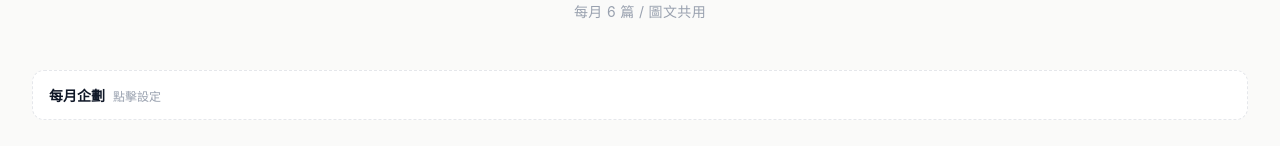
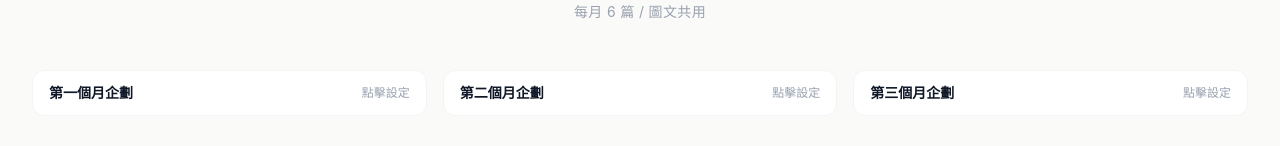
Before and after one commit to she5011077/mrs-thai-thai, a Next.js app: page / in a window 1280 px wide. Shown: the part 500-646 px from the top of the page. Built offline with nearby package versions, Linux system fonts and the light colour scheme; no server answers; the database is empty.

Commit message:
feat: IG/FB 企劃改為3個月，支援上傳Word檔+網址連結

```diff
--- a/src/components/Dashboard.tsx
+++ b/src/components/Dashboard.tsx
@@ -8,6 +8,7 @@ import DocCard from './DocCard';
 import IgFbCard from './IgFbCard';
 import IgFbEditModal from './IgFbEditModal';
 import ReferenceSection from './ReferenceSection';
+import PlanCard from './PlanCard';
 
 interface DashboardProps {
   initialPosts: Post[];
@@ -127,8 +128,31 @@ export default function Dashboard({ initialPosts, initialIgFbPosts, initialRefs,
             <p className="text-xs sm:text-sm text-gray-400 tracking-wide">每月 6 篇 / 圖文共用</p>
           </header>
 
-          <div className="mb-6 sm:mb-8">
-            <DocCard label="每月企劃" settingKey="ig_fb_plan_doc_url" initialUrl={settings.ig_fb_plan_doc_url || ''} />
+          <div className="grid grid-cols-1 sm:grid-cols-3 gap-3 sm:gap-4 mb-6 sm:mb-8">
+            <PlanCard
+              label="第一個月企劃"
+              linkKey="ig_fb_plan_m1_link"
+              fileKey="ig_fb_plan_m1_file"
+              initialLink={settings.ig_fb_plan_m1_link || ''}
+              initialFile={settings.ig_fb_plan_m1_file || ''}
+              initialFileName={settings.ig_fb_plan_m1_file_name || ''}
+            />
+            <PlanCard
+              label="第二個月企劃"
+              linkKey="ig_fb_plan_m2_link"
+              fileKey="ig_fb_plan_m2_file"
+              initialLink={settings.ig_fb_plan_m2_link || ''}
+              initialFile={settings.ig_fb_plan_m2_file || ''}
+              initialFileName={settings.ig_fb_plan_m2_file_name || ''}
+            />
+            <PlanCard
+              label="第三個月企劃"
+              linkKey="ig_fb_plan_m3_link"
+              fileKey="ig_fb_plan_m3_file"
+              initialLink={settings.ig_fb_plan_m3_link || ''}
+              initialFile={settings.ig_fb_plan_m3_file || ''}
+              initialFileName={settings.ig_fb_plan_m3_file_name || ''}
+            />
           </div>
 
           <div className="grid grid-cols-2 sm:grid-cols-3 gap-3 sm:gap-4">
--- /dev/null
+++ b/src/components/PlanCard.tsx
@@ -0,0 +1,198 @@
+'use client';
+
+import { useState, useRef } from 'react';
+
+interface PlanCardProps {
+  label: string;
+  linkKey: string;
+  fileKey: string;
+  initialLink: string;
+  initialFile: string;
+  initialFileName: string;
+}
+
+export default function PlanCard({ label, linkKey, fileKey, initialLink, initialFile, initialFileName }: PlanCardProps) {
+  const [link, setLink] = useState(initialLink || '');
+  const [fileUrl, setFileUrl] = useState(initialFile || '');
+  const [fileName, setFileName] = useState(initialFileName || '');
+  const [open, setOpen] = useState(false);
+  const [editing, setEditing] = useState(false);
+  const [input, setInput] = useState('');
+  const [saving, setSaving] = useState(false);
+  const fileInputRef = useRef<HTMLInputElement>(null);
+
+  const saveSetting = async (key: string, value: string) => {
+    await fetch('/api/settings', {
+      method: 'PUT',
+      headers: { 'Content-Type': 'application/json' },
+      body: JSON.stringify({ key, value }),
+    });
+  };
+
+  const handleSaveLink = async () => {
+    const trimmed = input.trim();
+    setSaving(true);
+    await saveSetting(linkKey, trimmed);
+    setLink(trimmed);
+    setEditing(false);
+    setSaving(false);
+  };
+
+  const handleFileUpload = async (e: React.ChangeEvent<HTMLInputElement>) => {
+    const file = e.target.files?.[0];
+    if (!file) return;
+    setSaving(true);
+    const formData = new FormData();
+    formData.append('file', file);
+    try {
+      const res = await fetch('/api/upload', { method: 'POST', body: formData });
+      if (res.ok) {
+        const { url } = await res.json();
+        await saveSetting(fileKey, url);
+        await saveSetting(fileKey + '_name', file.name);
+        setFileUrl(url);
+        setFileName(file.name);
+      }
+    } catch { /* skip */ }
+    setSaving(false);
+    if (fileInputRef.current) fileInputRef.current.value = '';
+  };
+
+  const handleClearFile = async () => {
+    setSaving(true);
+    await saveSetting(fileKey, '');
+    await saveSetting(fileKey + '_name', '');
+    setFileUrl('');
+    setFileName('');
+    setSaving(false);
+  };
+
+  const handleClearLink = async () => {
+    setSaving(true);
+    await saveSetting(linkKey, '');
+    setLink('');
+    setInput('');
+    setEditing(false);
+    setSaving(false);
+  };
+
+  const hasContent = link || fileUrl;
+
+  return (
+    <div className="bg-white rounded-xl border border-gray-100 hover:border-gray-200 hover:shadow-md transition-all overflow-hidden">
+      <div className="px-4 py-3 flex items-center justify-between">
+        <span className="text-sm font-semibold text-gray-900">{label}</span>
+        {!hasContent && !open && (
+          <button onClick={() => setOpen(true)} className="text-xs text-gray-400 hover:text-gray-600 transition-colors">
+            點擊設定
+          </button>
+        )}
+        {hasContent && !open && (
+          <button onClick={() => setOpen(true)} className="text-xs text-gray-400 hover:text-gray-600 transition-colors">
+            查看 / 編輯
+          </button>
+        )}
+      </div>
+
+      {/* Compact preview */}
+      {!open && hasContent && (
+        <div className="px-4 pb-3 flex flex-wrap gap-2">
+          {fileUrl && (
+            <a href={fileUrl} target="_blank" rel="noopener noreferrer" className="inline-flex items-center gap-1 px-2 py-1 bg-gray-50 rounded text-xs text-gray-600 hover:bg-gray-100 transition-colors">
+              📄 {fileName || 'Word 檔案'}
+            </a>
+          )}
+          {link && (
+            <a href={link} target="_blank" rel="noopener noreferrer" className="inline-flex items-center gap-1 px-2 py-1 bg-gray-50 rounded text-xs text-blue-500 hover:bg-gray-100 transition-colors truncate max-w-[200px]">
+              🔗 網址連結
+            </a>
+          )}
+        </div>
+      )}
+
+      {/* Expanded panel */}
+      {open && (
+        <div className="border-t border-gray-100 px-4 py-4 space-y-4">
+          {/* File upload */}
+          <div>
+            <label className="text-[11px] text-gray-400 mb-2 block">Word 檔案</label>
+            {fileUrl ? (
+              <div className="flex items-center justify-between gap-2">
+                <a href={fileUrl} target="_blank" rel="noopener noreferrer" className="text-sm text-gray-900 hover:text-gray-600 transition-colors truncate">
+                  📄 {fileName || '已上傳檔案'}
+                </a>
+                <button onClick={handleClearFile} disabled={saving} className="text-xs text-red-400 hover:text-red-600 transition-colors flex-shrink-0">
+                  移除
+                </button>
+              </div>
+            ) : (
+              <>
+                <button
+                  onClick={() => fileInputRef.current?.click()}
+                  disabled={saving}
+                  className="w-full py-4 border border-dashed border-gray-300 rounded-lg text-gray-400 hover:text-gray-500 hover:border-gray-400 transition-colors text-sm"
+                >
+                  {saving ? '上傳中...' : '點擊上傳 Word 檔案'}
+                </button>
+                <input
+                  ref={fileInputRef}
+                  type="file"
+                  accept=".doc,.docx,.pdf,.xls,.xlsx,.ppt,.pptx"
+                  onChange={handleFileUpload}
+                  className="hidden"
+                />
+              </>
+            )}
+          </div>
+
+          {/* Link */}
+          <div>
+            <label className="text-[11px] text-gray-400 mb-2 block">網址連結</label>
+            {link && !editing ? (
+              <div className="flex items-center justify-between gap-2">
+                <a href={link} target="_blank" rel="noopener noreferrer" className="text-sm text-blue-500 hover:underline truncate">
+                  {link}
+                </a>
+                <div className="flex gap-2 flex-shrink-0">
+                  <button onClick={() => { setInput(link); setEditing(true); }} className="text-xs text-gray-400 hover:text-gray-600 transition-colors">
+                    編輯
+                  </button>
+                  <button onClick={handleClearLink} disabled={saving} className="text-xs text-red-400 hover:text-red-600 transition-colors">
+                    移除
+                  </button>
+                </div>
+              </div>
+            ) : (
+              <div className="space-y-2">
+                <input
+                  type="url"
+                  value={input}
+                  onChange={(e) => setInput(e.target.value)}
+                  placeholder="貼上 Google 文件或其他連結..."
+                  className="w-full px-3 py-2 border border-gray-200 rounded-lg text-sm text-gray-900 focus:ring-1 focus:ring-gray-900 focus:border-gray-900 transition-colors"
+                  onKeyDown={(e) => e.key === 'Enter' && handleSaveLink()}
+                />
+                <div className="flex gap-2">
+                  <button onClick={handleSaveLink} disabled={saving || !input.trim()} className="px-4 py-1.5 bg-gray-900 text-white rounded-lg text-xs font-medium hover:bg-gray-800 disabled:opacity-50 transition-colors">
+                    {saving ? '儲存中...' : '儲存'}
+                  </button>
+                  {editing && (
+                    <button onClick={() => setEditing(false)} className="px-4 py-1.5 text-xs text-gray-500 hover:text-gray-700 transition-colors">
+                      取消
+                    </button>
+                  )}
+                </div>
+              </div>
+            )}
+          </div>
+
+          <div className="pt-2 border-t border-gray-100">
+            <button onClick={() => { setOpen(false); setEditing(false); }} className="text-xs text-gray-400 hover:text-gray-600 transition-colors">
+              收起
+            </button>
+          </div>
+        </div>
+      )}
+    </div>
+  );
+}
```
